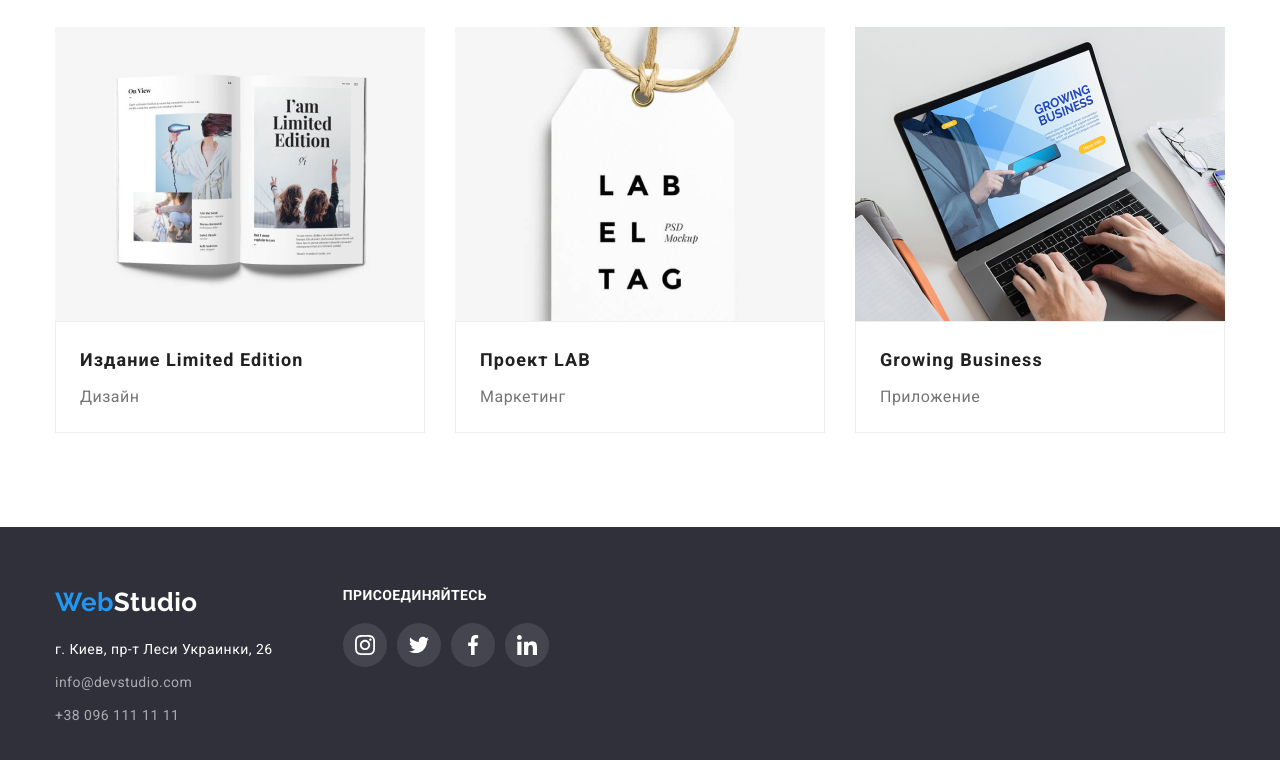
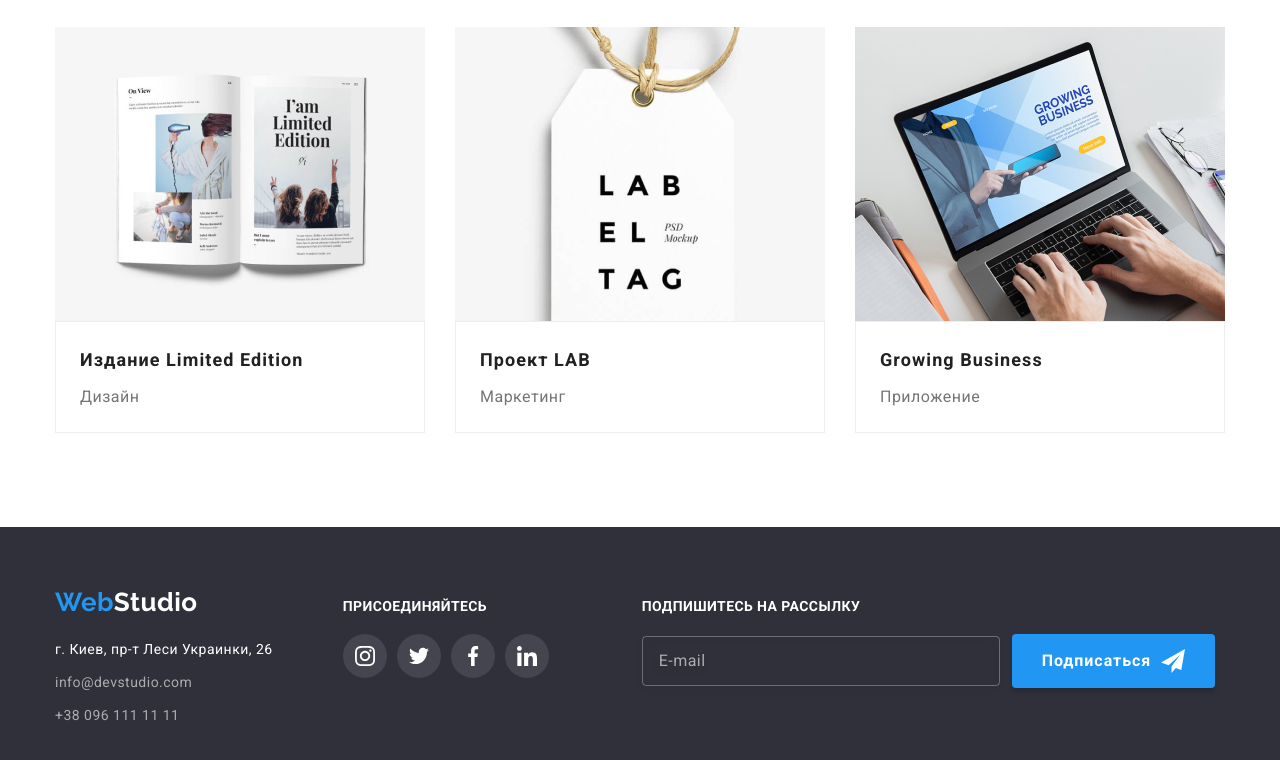
Before and after one commit to iwillywonka94/-iwillywonka94-goit-markup-hw-06, a plain HTML site: page portfolio.html in a window 1280 px wide. Shown: the part 1111-1871 px from the top of the page. Drawn offline with nearby package versions, Linux system fonts and the light colour scheme.

Commit message:
last upd footer

```diff
--- a/portfolio.html
+++ b/portfolio.html
@@ -229,7 +229,7 @@
         </section>
     </main>
     <footer class="basement footer-container">
-        <div class="container">
+        <div class="container line-footer">
             <div class="container-contact">
                 <div class="footer-logo">
                     <a href="/index.html" class="link logo"><span class="web">Web</span><span
@@ -282,6 +282,18 @@
                     </li>
                 </ul>
             </div>
+            <div class="footer-mail-container">
+                <h3 class="footer-title">Подпишитесь на рассылку</h3>
+                <div class="footer-mail-button">
+                    <label class="footer-msg" for="mail"></label>
+                    <input type="email" class="footer-mail" name="mail" id="mail" placeholder="E-mail">
+                    <button type="submit" class="footer-btn">Подписаться
+                        <svg class="footer-btn-icon" width="24" height="24">
+                            <use href="/image/sprite.svg#icon-send"></use>
+                        </svg>
+                    </button>
+                </div>
+            </div>
         </div>
     </footer>
 </body>
```
